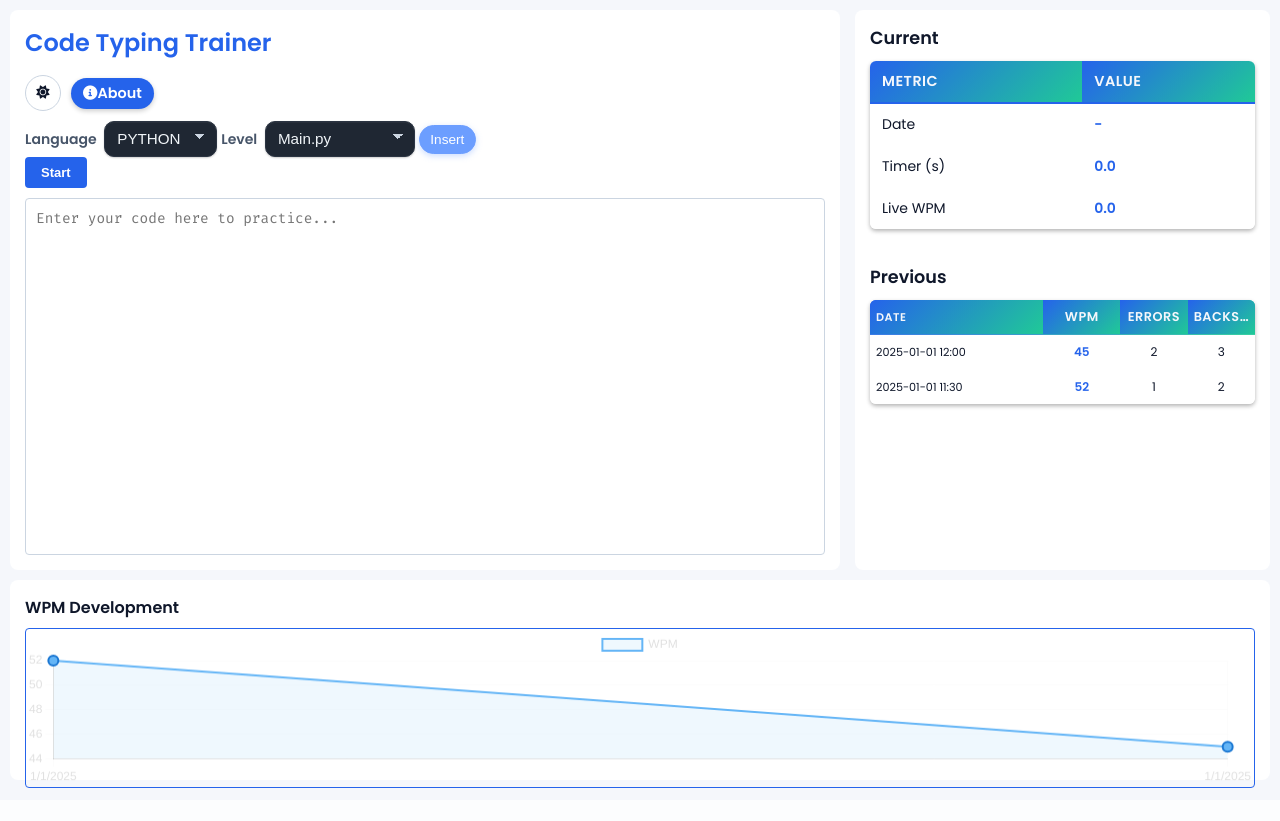
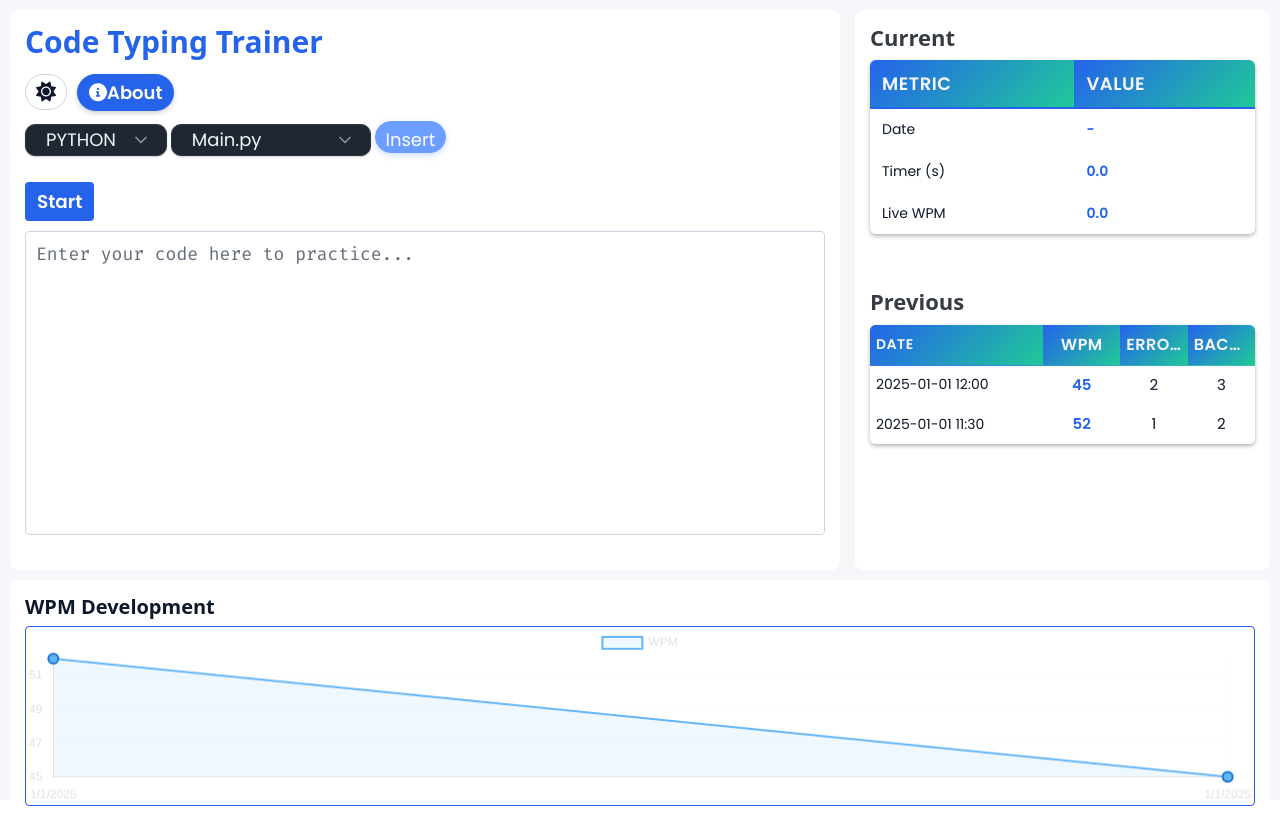
Before and after one commit to ahmadasmandar/code_typing_tranier, a Flask app: page / in a window 1280 px wide. Before the commit the page ends 788 px from the top, so only its background shows below. Run offline with Flask 3, Linux system fonts and the light colour scheme; data that the repository does not hold is empty; some libraries are stand-ins or nearby versions.

Commit message:
feat: add code typing trainer with syntax highlighting and theme support

```diff
--- a/app.py
+++ b/app.py
@@ -16,6 +16,7 @@ import argparse
 # Standard library imports
 import json
 import os
+import re
 import secrets
 import shutil
 import subprocess
@@ -25,7 +26,6 @@ import threading
 import time
 import urllib.request
 from datetime import datetime
-import re
 
 # Third-party imports
 from flask import Flask, flash, jsonify, redirect, render_template, request, url_for
@@ -299,7 +299,15 @@ def _strip_comments(lang: str, fname: str, code: str) -> str:
             txt = re.sub(r"//.*?$", "", txt, flags=re.MULTILINE)
             return txt
 
-        if ext in {'.c', '.h', '.hpp', '.cpp', '.cc', '.java', '.js', '.ts', '.go'} or lang in {'c', 'cpp', 'java', 'javascript', 'typescript', 'go', 'stm32'}:
+        if ext in {'.c', '.h', '.hpp', '.cpp', '.cc', '.java', '.js', '.ts', '.go'} or lang in {
+            'c',
+            'cpp',
+            'java',
+            'javascript',
+            'typescript',
+            'go',
+            'stm32',
+        }:
             text = strip_c_like(text)
         elif ext == '.py' or lang == 'python':
             # Triple-quoted strings (often used as comments/docstrings)
@@ -358,10 +366,7 @@ def scan_code_templates():
                         snippets.append({"title": fname, "code": code})
             except Exception as e:
                 print(f"Error scanning language folder {lang_path}: {e}")
-            result["languages"].append({
-                "name": entry,
-                "levels": [{"level": "files", "snippets": snippets}]
-            })
+            result["languages"].append({"name": entry, "levels": [{"level": "files", "snippets": snippets}]})
 
         # Note: intentionally ignoring Core/Src; Core is reserved for local generation only
     except Exception as e:
--- a/static/style.css
+++ b/static/style.css
@@ -192,11 +192,7 @@ body {
   box-shadow: 0 1px 2px rgba(0,0,0,0.06);
 }
 
-.template-label {
-  font-weight: 600;
-  color: var(--muted);
-  margin-right: 0.25rem;
-}
+.template-label { display: none; }
 
 .template-btn {
   padding: 0.4rem 0.65rem;
@@ -223,18 +219,22 @@ body {
   outline-offset: 2px;
 }
 
-/* Dropdown styling for template picker */
+.template-btn.template-apply {
+  padding: 4px 10px;
+  height: 32px;
+  font-size: 0.9rem;
+}
 
 .template-select {
   appearance: none;
   -webkit-appearance: none;
   -moz-appearance: none;
-  padding: 0.5rem 2.2rem 0.5rem 0.75rem;
+  padding: 4px 8px;
   border: 1px solid var(--tpl-select-border);
   background: var(--tpl-select-bg);
   color: var(--tpl-select-text);
   border-radius: 10px;
-  font-size: 0.95rem;
+  font-size: 0.9rem;
   line-height: 1.2;
   box-shadow: inset 0 1px 0 rgba(255,255,255,0.04), 0 1px 2px rgba(0,0,0,0.2);
   transition: border-color 0.15s ease, box-shadow 0.15s ease, background 0.2s ease;
@@ -244,6 +244,10 @@ body {
   background-position: calc(100% - 16px) calc(50% - 3px), calc(100% - 11px) calc(50% - 3px), 0 0;
   background-size: 5px 5px, 5px 5px, 100% 100%;
   background-repeat: no-repeat;
+  width: auto;
+  max-width: 200px;
+  min-width: 120px;
+  height: 32px;
 }
 
 .template-select:hover {
@@ -463,8 +455,8 @@ code, kbd, samp {
   background: var(--panel-bg);
   padding: 15px;
   border-radius: 8px;
-  margin-top: 10px;
-  height: 25vh;
+  margin-top: 8px;
+  height: auto;
 }
 
 .chart-container h2 {
@@ -474,7 +466,7 @@ code, kbd, samp {
 }
 
 #wpmChart {
-  max-height: 20vh;
+  max-height: 180px !important;
   width: 100% !important;
   border: 1px solid var(--accent);
   border-radius: 4px;
@@ -532,19 +524,20 @@ textarea {
 }
 
 .btn-row {
-  margin-bottom: 10px;
+  margin: 6px 0 10px;
+  display: flex;
+  gap: 8px;
 }
 
 .btn-row button {
   background: var(--accent);
   color: #ffffff;
   border: none;
-  padding: 8px 16px;
-  margin-right: 8px;
+  padding: 6px 12px;
   border-radius: 4px;
+  cursor: pointer;
   font-weight: 600;
-  cursor: pointer;
-  font-size: 13px;
+  font-size: 0.92rem;
 }
 
 .btn-row button:hover {
--- a/templates/index.html
+++ b/templates/index.html
@@ -8,7 +8,12 @@
   <link href="https://fonts.googleapis.com/css2?family=Poppins:wght@400;600&display=swap" rel="stylesheet">
   <link href="https://fonts.googleapis.com/css2?family=Fira+Code:wght@400;600&display=swap" rel="stylesheet">
   <link rel="stylesheet" href="https://cdnjs.cloudflare.com/ajax/libs/font-awesome/6.0.0/css/all.min.css">
+  <!-- Pico.css classless for modern base styles -->
+  <link rel="stylesheet" href="https://cdn.jsdelivr.net/npm/@picocss/pico@2/css/pico.classless.min.css">
+  <!-- Custom styles should override framework defaults -->
   <link rel="stylesheet" href="{{ url_for('static', filename='style.css') }}">
+  <!-- Prism syntax highlighting -->
+  <link rel="stylesheet" href="https://cdn.jsdelivr.net/npm/prismjs@1/themes/prism.min.css">
 </head>
 <body>
   <div class="container">
@@ -39,7 +44,10 @@
       <div class="input-container">
         <textarea id="codeInput" placeholder="Enter your code here to practice..." rows="12"></textarea>
         <div id="typingTest" class="hidden">
-          <pre id="codeDisplay" tabindex="0"></pre>
+          <div id="codeLayer">
+            <pre id="codeSyntax" class="language-none" aria-hidden="true"></pre>
+            <pre id="codeDisplay" tabindex="0"></pre>
+          </div>
           <div class="progress-container"><div id="progressBar"></div></div>
         </div>
       </div>
@@ -102,6 +110,13 @@
     const historyData = JSON.parse('{{ history|tojson|safe }}');
   </script>
   <script src="https://cdn.jsdelivr.net/npm/chart.js"></script>
+  <script src="https://cdn.jsdelivr.net/npm/prismjs@1/components/prism-core.min.js"></script>
+  <script src="https://cdn.jsdelivr.net/npm/prismjs@1/plugins/autoloader/prism-autoloader.min.js"></script>
+  <script>
+    if (window.Prism && Prism.plugins && Prism.plugins.autoloader) {
+      Prism.plugins.autoloader.languages_path = 'https://cdn.jsdelivr.net/npm/prismjs@1/components/';
+    }
+  </script>
   <script src="{{ url_for('static', filename='script.js') }}"></script>
 </body>
 </html>
```
Also changed, not shown: other parts of static/style.css (+26 -17 lines), static/script.js (+33 -0 lines).
